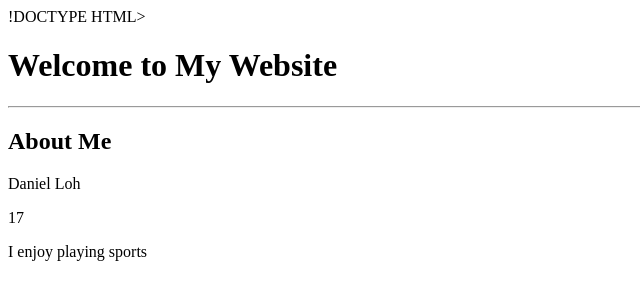
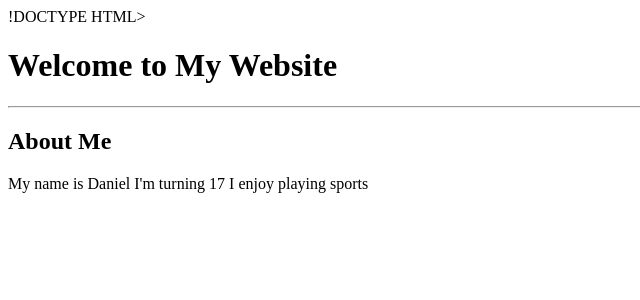
Before and after one commit to dlohtp/dlohtp.github.io, a plain HTML site: page index.html in a window 1280 px wide. Shown: the whole page, without its empty margins (0-640 px from the left). Drawn offline with Linux system fonts and the light colour scheme.

Commit message:
Update index.html

```diff
--- a/index.html
+++ b/index.html
@@ -8,8 +8,8 @@
 <h1>Welcome to My Website</h1>
 <hr>
 <h2>About Me</h2>
-<p>Daniel Loh</p>
-<p>17</p>
-<p>I enjoy playing sports</p>
+My name is Daniel
+I'm turning 17
+I enjoy playing sports
 </body>
 </html>
```
